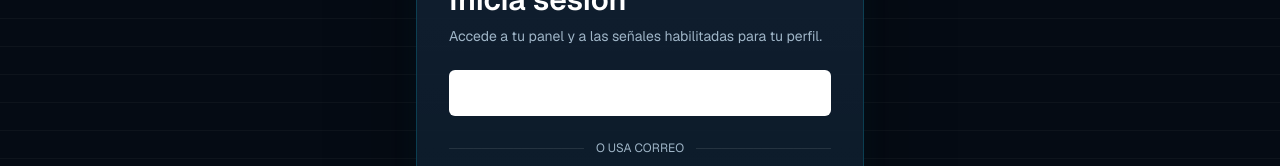
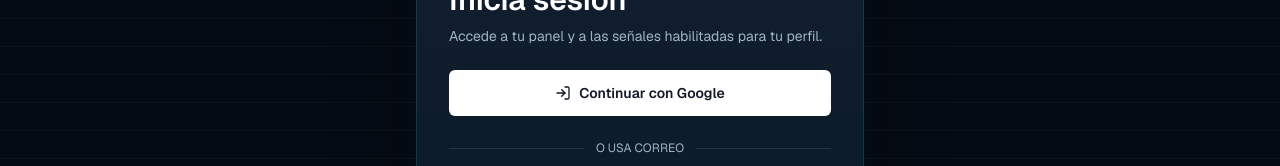
Before and after one commit to JoseBlandonDev/ufopredictor, a Next.js app: page /login in a window 1280 px wide. Shown: the part 234-400 px from the top of the page. Built offline with nearby package versions, Linux system fonts and the light colour scheme; no server answers.

Commit message:
Use PKCE Google auth with runtime origin

```diff
--- a/components/auth/google-auth-button.tsx
+++ b/components/auth/google-auth-button.tsx
@@ -1,54 +1,62 @@
 "use client";
 
-import { useMemo } from "react";
 import { LogIn } from "lucide-react";
+import { createSupabaseBrowserClient } from "@/lib/supabase/client";
 
 type GoogleAuthButtonProps = {
   nextPath?: string;
 };
 
+function buildLoginErrorHref(nextPath?: string) {
+  const error = encodeURIComponent("No pudimos conectar con Google. Intenta de nuevo o usa correo y contraseña.");
+
+  if (!nextPath) {
+    return `/login?error=${error}`;
+  }
+
+  return `/login?error=${error}&next=${encodeURIComponent(nextPath)}`;
+}
+
 export function GoogleAuthButton({ nextPath }: GoogleAuthButtonProps) {
-  const href = useMemo(() => {
-    const supabaseUrl = process.env.NEXT_PUBLIC_SUPABASE_URL;
+  async function handleGoogleLogin() {
+    try {
+      const supabase = createSupabaseBrowserClient();
+      const redirectTo = new URL("/auth/callback", window.location.origin);
 
-    if (!supabaseUrl) {
-      return nextPath
-        ? `/login?error=${encodeURIComponent("Falta configurar NEXT_PUBLIC_SUPABASE_URL en el despliegue.")}&next=${encodeURIComponent(nextPath)}`
-        : `/login?error=${encodeURIComponent("Falta configurar NEXT_PUBLIC_SUPABASE_URL en el despliegue.")}`;
+      if (nextPath) {
+        redirectTo.searchParams.set("next", nextPath);
+      }
+
+      const { data, error } = await supabase.auth.signInWithOAuth({
+        provider: "google",
+        options: {
+          redirectTo: redirectTo.toString(),
+          queryParams: {
+            access_type: "offline",
+            prompt: "select_account",
+          },
+        },
+      });
+
+      if (error || !data.url) {
+        window.location.assign(buildLoginErrorHref(nextPath));
+        return;
+      }
+
+      window.location.assign(data.url);
+    } catch {
+      window.location.assign(buildLoginErrorHref(nextPath));
     }
-
-    if (typeof window === "undefined") {
-      return "#";
-    }
-
-    const callbackUrl = new URL("/auth/callback", window.location.origin);
-
-    if (nextPath) {
-      callbackUrl.searchParams.set("next", nextPath);
-    }
-
-    return (
-      `${supabaseUrl}/auth/v1/authorize?provider=google` +
-      `&redirect_to=${encodeURIComponent(callbackUrl.toString())}` +
-      "&access_type=offline&prompt=select_account"
-    );
-  }, [nextPath]);
-
-  const isReady = href !== "#";
+  }
 
   return (
-    <a
-      href={href ?? "#"}
-      aria-disabled={!isReady}
-      onClick={(event) => {
-        if (!href) {
-          event.preventDefault();
-        }
-      }}
-      className="ufo-focus-ring flex min-h-11 w-full items-center justify-center gap-2 rounded-md border border-white/15 bg-white px-4 py-3 text-sm font-semibold text-[#111827] transition hover:bg-[#eaf6fb] aria-disabled:cursor-wait aria-disabled:opacity-70"
+    <button
+      type="button"
+      onClick={handleGoogleLogin}
+      className="ufo-focus-ring flex min-h-11 w-full items-center justify-center gap-2 rounded-md border border-white/15 bg-white px-4 py-3 text-sm font-semibold text-[#111827] transition hover:bg-[#eaf6fb]"
     >
       <LogIn className="h-4 w-4" aria-hidden="true" />
       Continuar con Google
-    </a>
+    </button>
   );
 }
```
